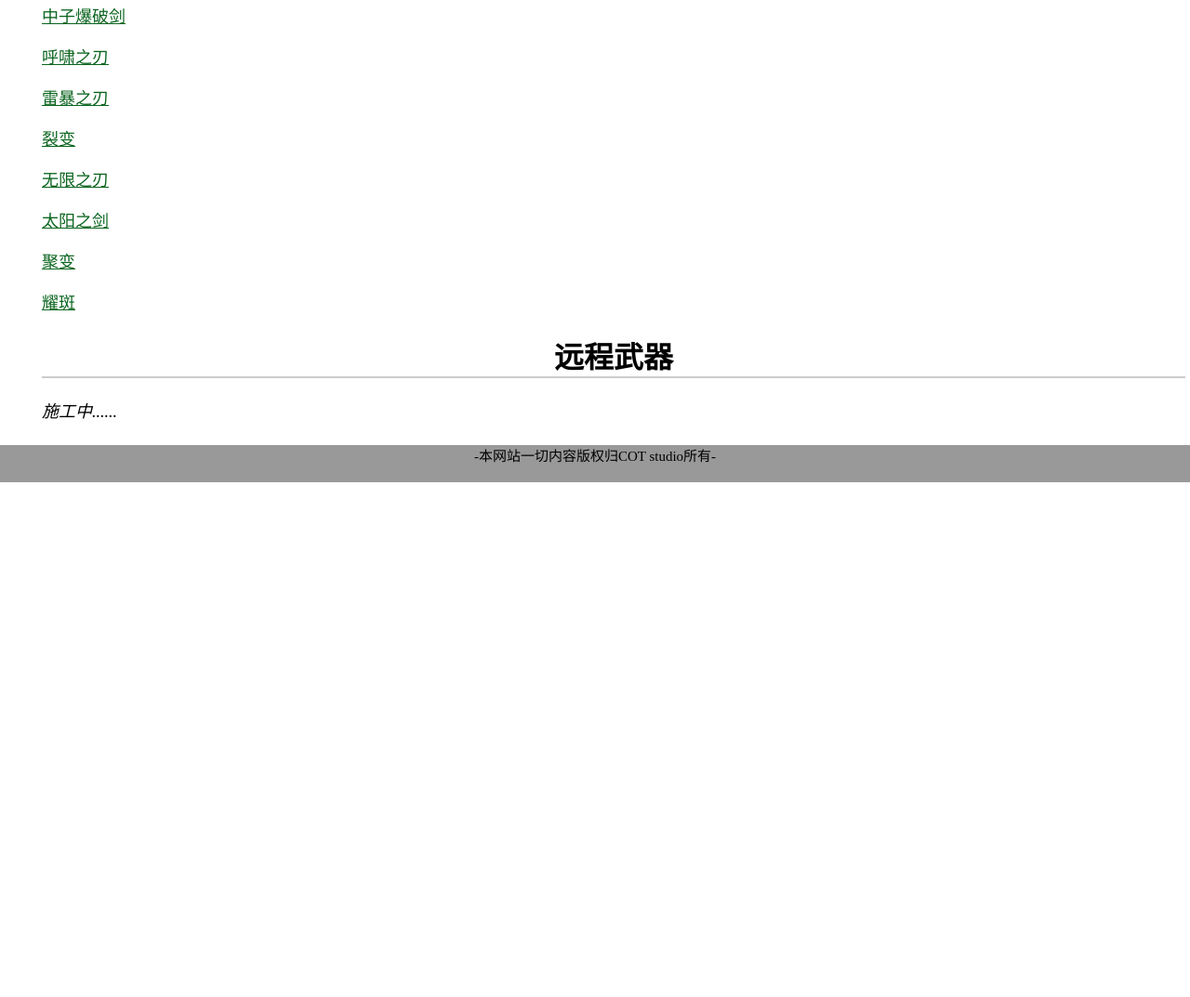
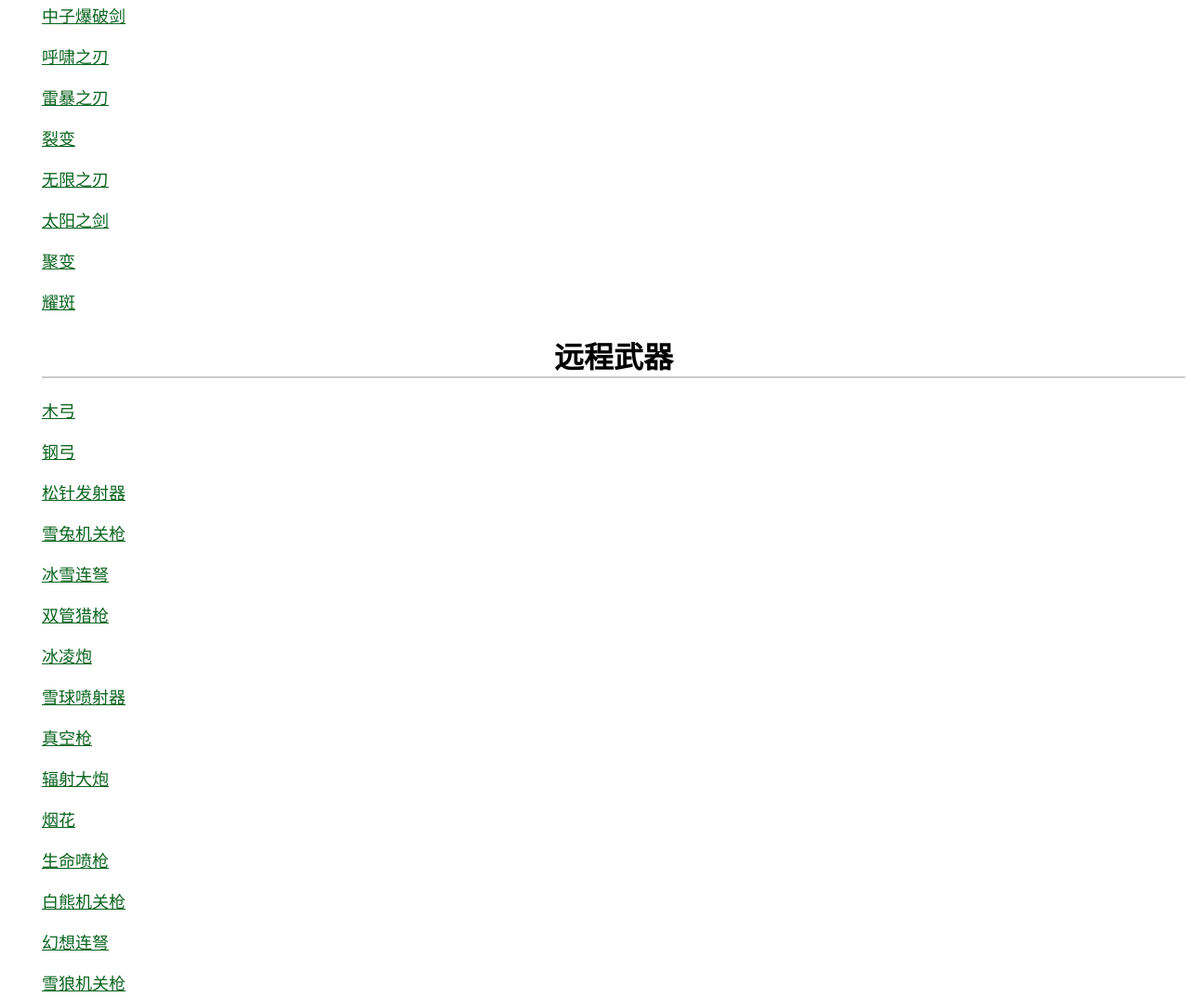
Before and after one commit to COT-Studio/roadOfTheTrial-wiki, a plain HTML site: page pages/武器.html in a window 1280 px wide. Shown: the part 639-1712 px from the top of the page at 93% size. Before the commit the page ends 1158 px from the top, so only its background shows below. Drawn offline with Linux system fonts and the light colour scheme.

Commit message:
Update 武器.html

```diff
--- a/pages/武器.html
+++ b/pages/武器.html
@@ -37,6 +37,24 @@
 -{聚变&聚变.html}-
 -{耀斑&耀斑.html}-
 #远程武器&ranged#
+-{木弓&木弓.html}-
+-{钢弓&钢弓.html}-
+-{松针发射器&松针发射器.html}-
+-{雪兔机关枪&雪兔机关枪.html}-
+-{冰雪连弩&冰雪连弩.html}-
+-{双管猎枪&双管猎枪.html}-
+-{冰凌炮&冰凌炮.html}-
+-{雪球喷射器&雪球喷射器.html}-
+-{真空枪&真空枪.html}-
+-{辐射大炮&辐射大炮.html}-
+-{烟花&烟花.html}-
+-{生命喷枪&生命喷枪.html}-
+-{白熊机关枪&白熊机关枪.html}-
+-{幻想连弩&幻想连弩.html}-
+-{雪狼机关枪&雪狼机关枪.html}-
+-{罪恶之弓&罪恶之弓.html}-
+-{淫灭炮&淫灭炮.html}-
+#魔法武器&magic#
 -/施工中....../-
             </div>
         </div>
```
